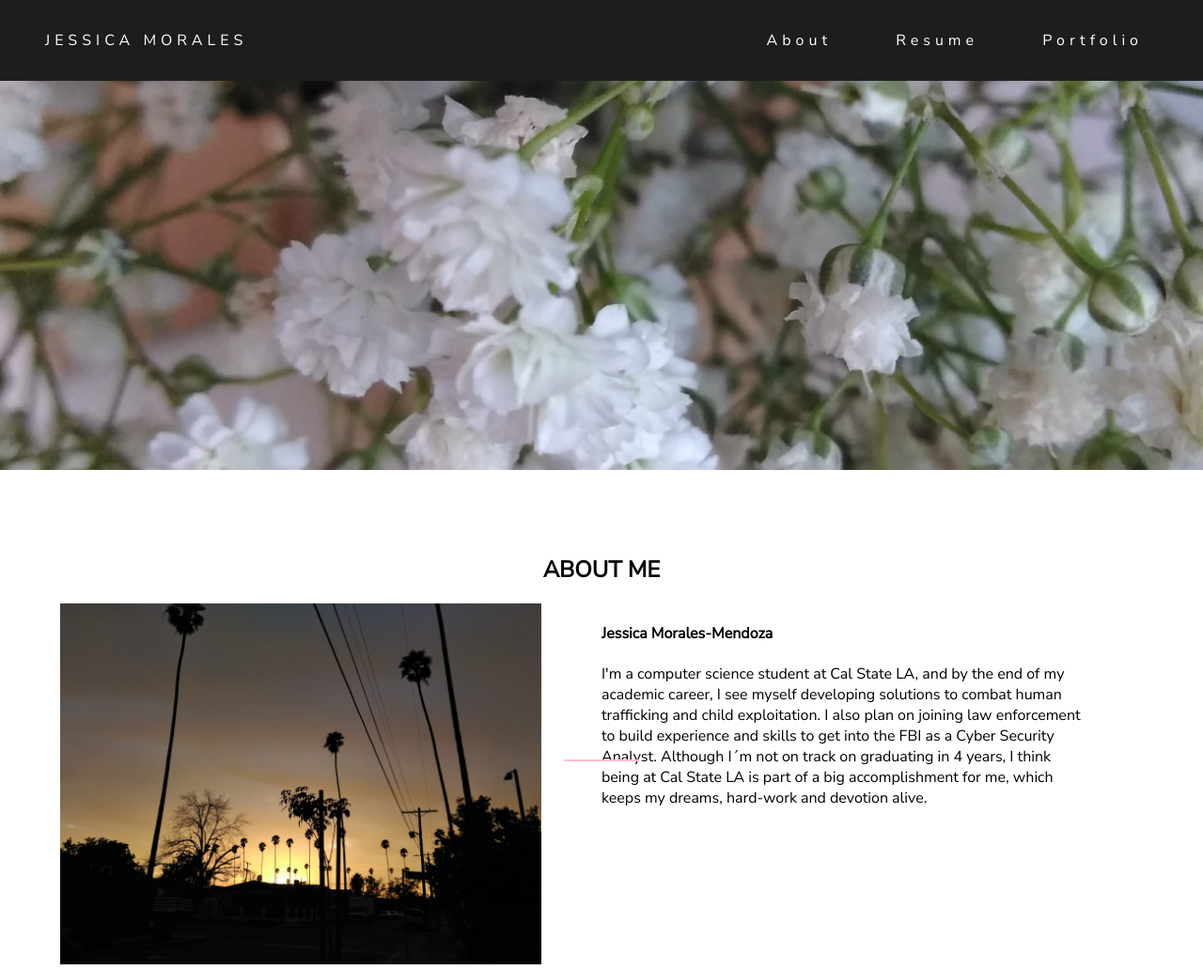
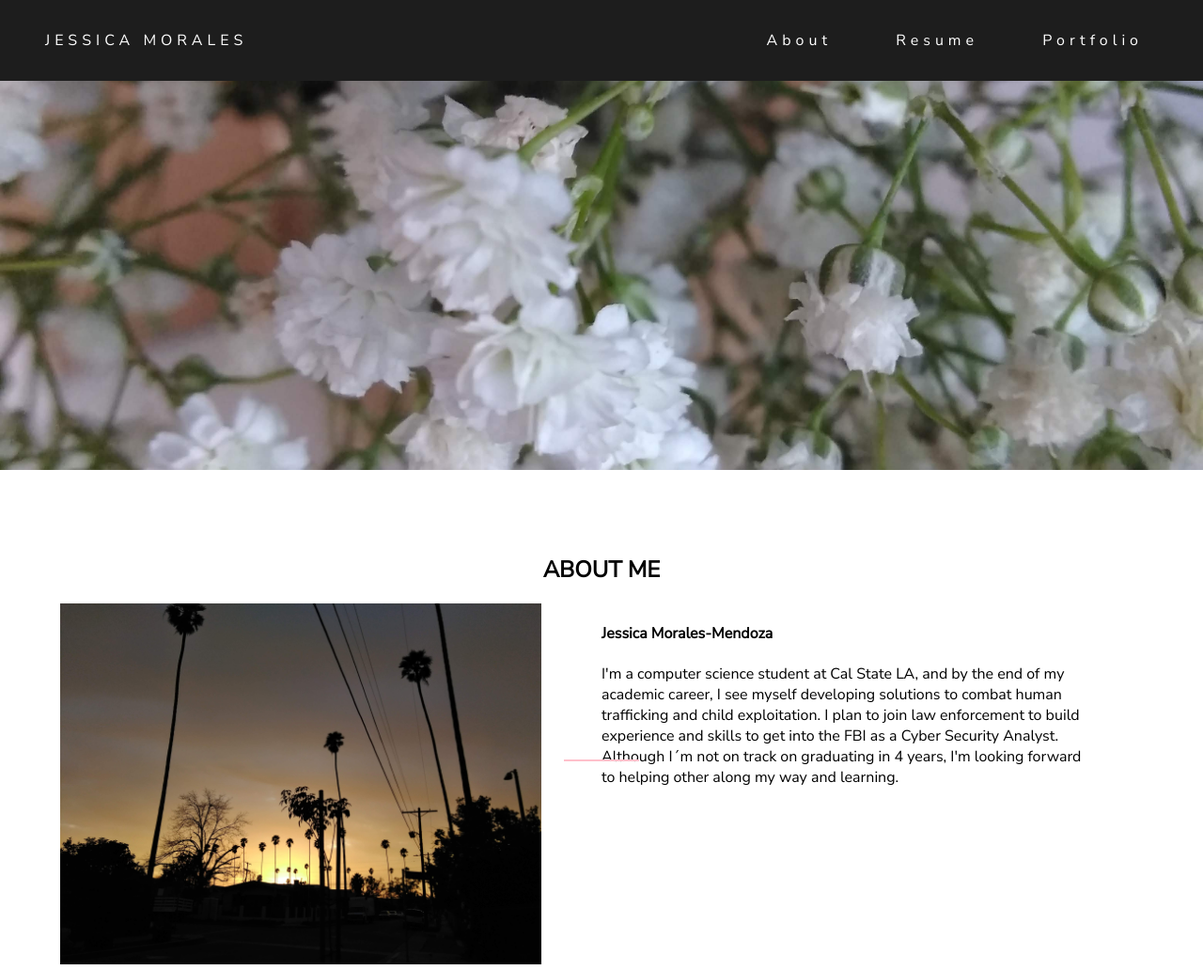
Before and after one commit to jmora15/jmm_web, a plain HTML site: page index.html in a window 1280 px wide. Shown: the whole page at 94% size. Drawn offline with nearby package versions, Linux system fonts and the light colour scheme.

Commit message:
Update index.html

```diff
--- a/index.html
+++ b/index.html
@@ -45,10 +45,10 @@
         <div class="col-right">
             <h4>Jessica Morales-Mendoza</h4>
             <p>I'm a computer science student at Cal State LA, and by the end of my academic career, I see myself developing
-                    solutions to combat human trafficking and child exploitation. I also plan on joining law
-                    enforcement to build experience and skills to get into the FBI as a Cyber Security Analyst.
-                    Although I´m not on track on graduating in 4 years, I think being at Cal State LA is part of a big
-                    accomplishment for me, which keeps my dreams, hard-work and devotion alive. </p>
+                solutions to combat human trafficking and child exploitation. I plan to join law
+                enforcement to build experience and skills to get into the FBI as a Cyber Security Analyst.
+                Although I´m not on track on graduating in 4 years, I'm looking forward to helping other along my way and learning.
+            </p>
         </div>
     </div>
 </body>
```
